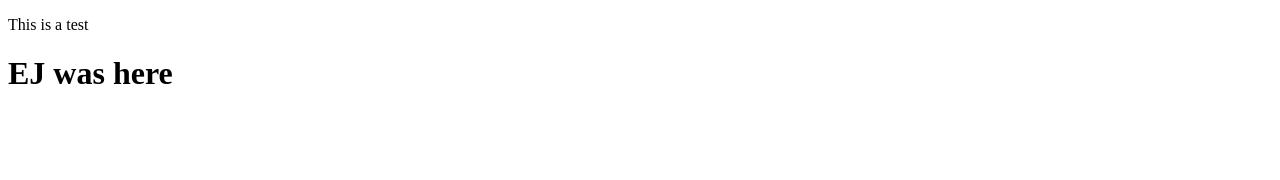
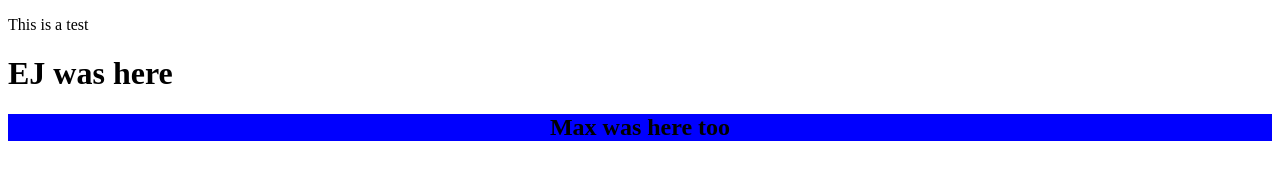
Before and after one commit to grndprxguy/test1, a plain HTML site: page index.html in a window 1280 px wide. Drawn offline with Linux system fonts and the light colour scheme.

Commit message:
added a line to html and added css

```diff
--- a/index.html
+++ b/index.html
@@ -3,9 +3,11 @@
 <head>
 	<meta charset="UTF-8">
 	<title>Test Document</title>
+	<link rel='stylesheet' type='text/css' href='style.css'>
 </head>
 <body>
 	<p>This is a test</p>
 	<h1>EJ was here</h1>
+	<h2>Max was here too</h2>
 </body>
 </html>
--- /dev/null
+++ b/style.css
@@ -0,0 +1,4 @@
+h2 {
+	text-align: center;
+	background-color: blue;
+}
```
